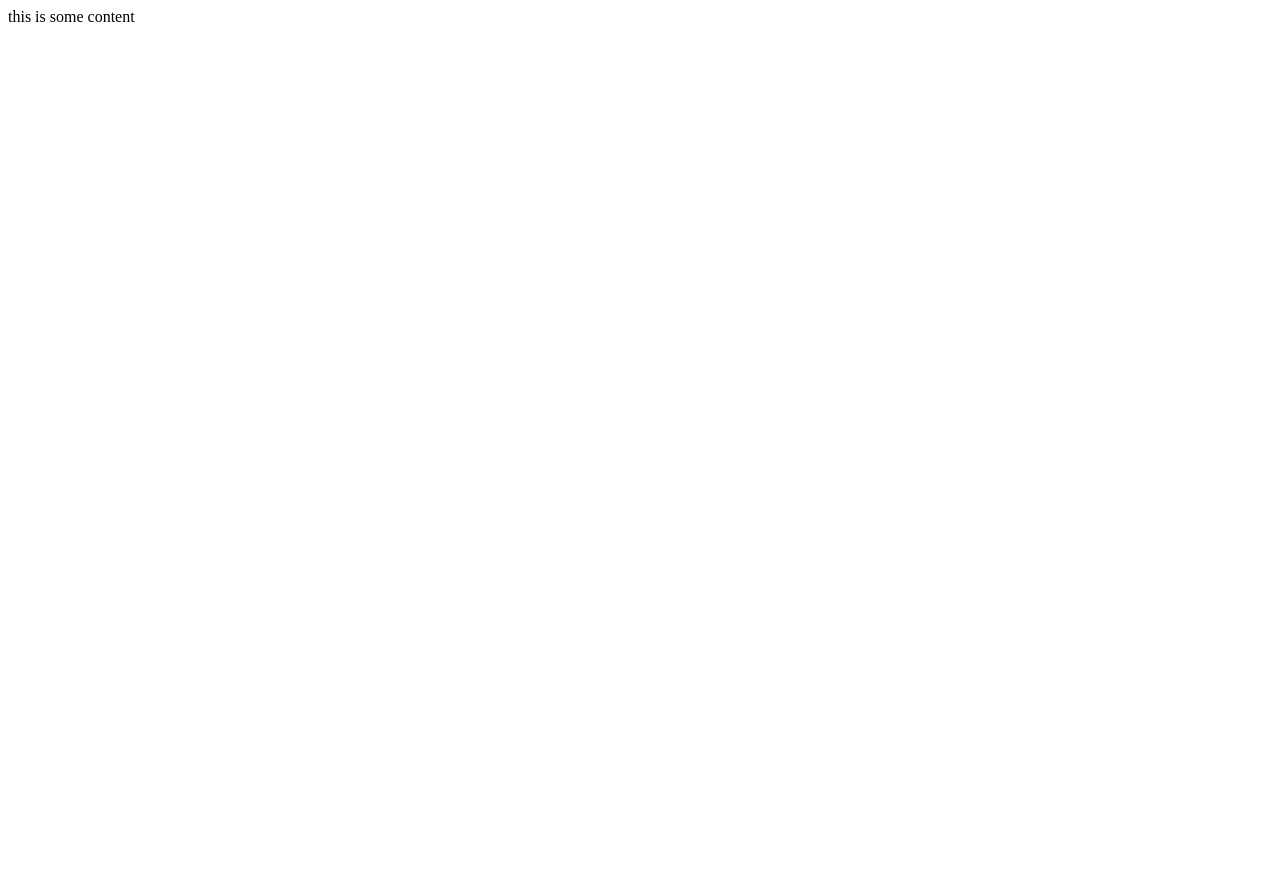
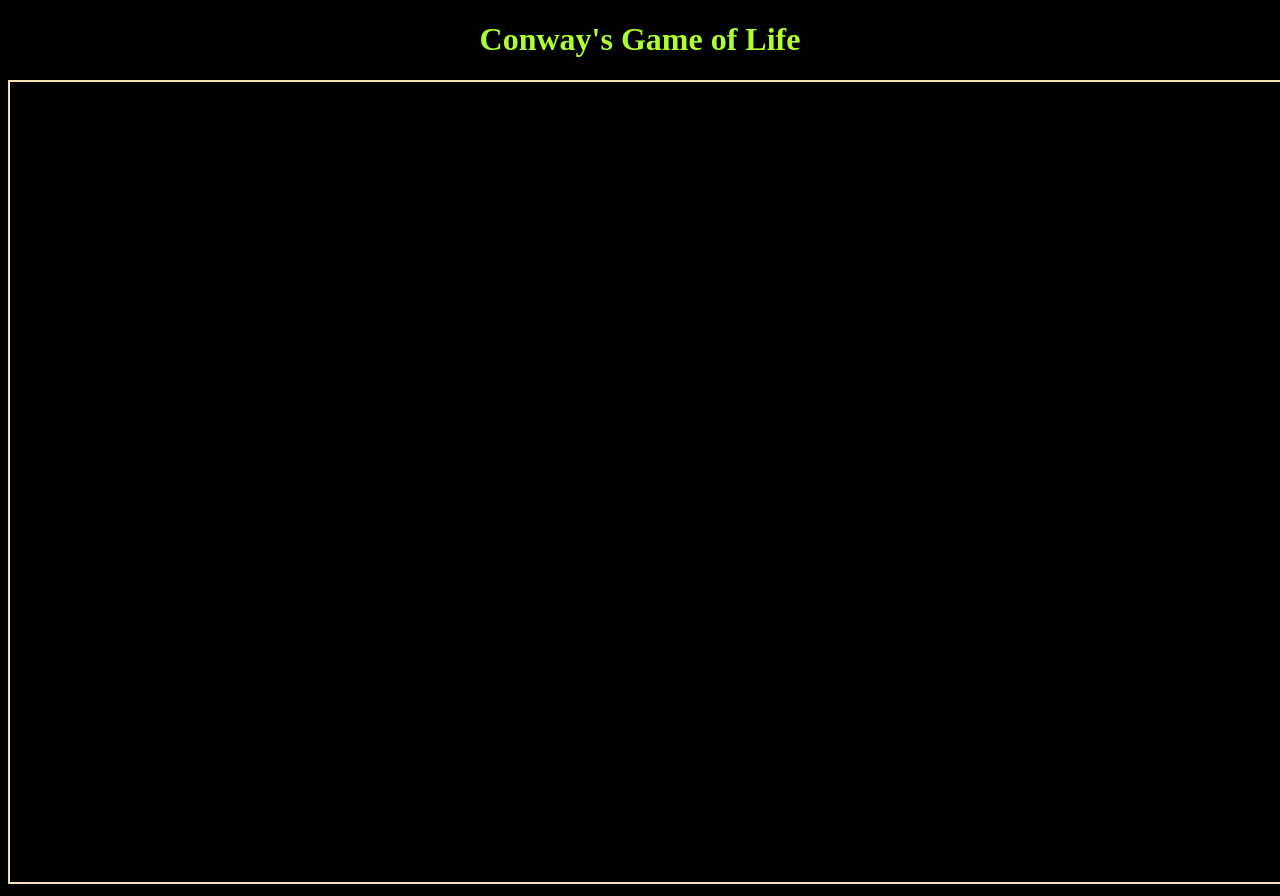
Before and after one commit to jonyeru23/Conway-s-game-of-life, a plain HTML site: page Game of life/frontend/index.html in a window 1280 px wide. Before the commit the page ends 800 px from the top, so only its background shows below. Drawn offline with Linux system fonts and the light colour scheme.

Commit message:
getting the js to work

```diff
--- a/Game of life/frontend/index.html
+++ b/Game of life/frontend/index.html
@@ -5,9 +5,8 @@
     <title>Page Title</title>
 </head>
 <body>
-
-<h1>Conway's Game of Life</h1>
-
+    <h1>Conway's Game of Life</h1>
+    <canvas id="canvas"></canvas>
 </body>
-<script>document.body.innerHTML = "this is some content"</script>
+<script src = "main.js"></script>
 </html>
--- a/Game of life/frontend/main.js
+++ b/Game of life/frontend/main.js
@@ -1 +1,8 @@
-document.body.innerHTML = "this is some content";
+window.addEventListener("load", ()=>{
+    const canvas = document.querySelector("#canvas");
+    const cxt = canvas.getContext("2d");
+
+    canvas.width = window.innerWidth;
+    canvas.height = window.innerHeight;
+    console.log("it worked");
+});
--- a/Game of life/frontend/style.css
+++ b/Game of life/frontend/style.css
@@ -4,5 +4,9 @@ h1 {
 }
 
 body {
-    background-color: white;
+    background-color: black;
 }
+
+#canvas {
+    border: 2px solid wheat;
+}
```
